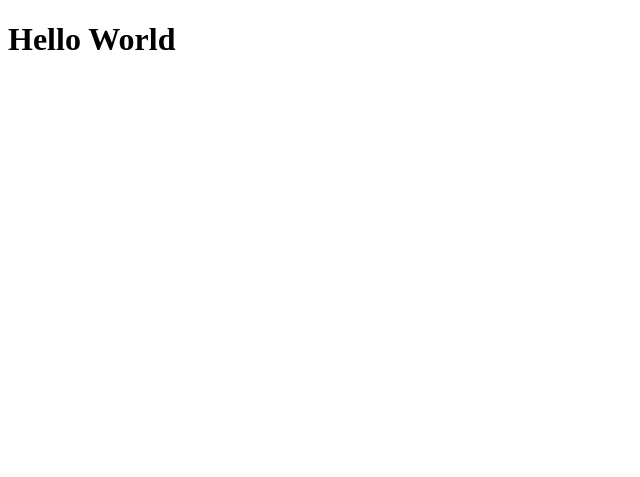
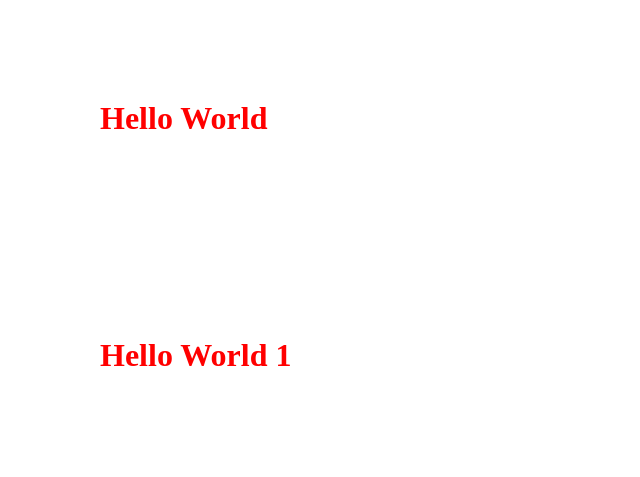
Before and after one commit to PhamSang1210/LearnFrontEnd, a plain HTML site: page index.html in a window 1280 px wide. Shown: the whole page, without its empty margins (0-640 px from the left). Drawn offline with Linux system fonts and the light colour scheme.

Commit message:
them mau do h1

```diff
--- a/index.html
+++ b/index.html
@@ -4,8 +4,10 @@
         <meta charset="UTF-8" />
         <meta name="viewport" content="width=device-width, initial-scale=1.0" />
         <title>Document</title>
+        <link rel="stylesheet" href="./styles.css" />
     </head>
     <body>
         <h1>Hello World</h1>
+        <h1>Hello World 1</h1>
     </body>
 </html>
--- a/styles.css
+++ b/styles.css
@@ -3,3 +3,8 @@
     margin: 0;
     padding: 0;
 }
+
+h1 {
+    color: red;
+    padding: 100px;
+}
```
